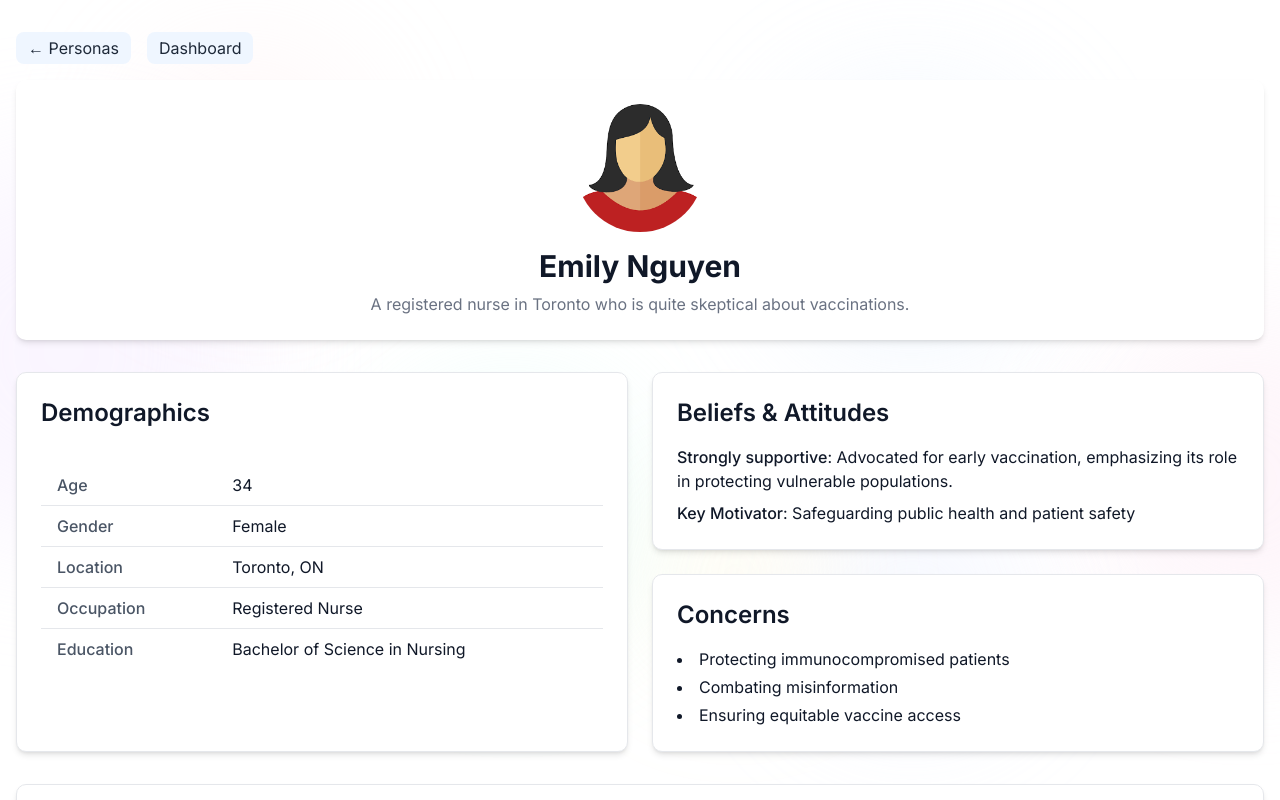
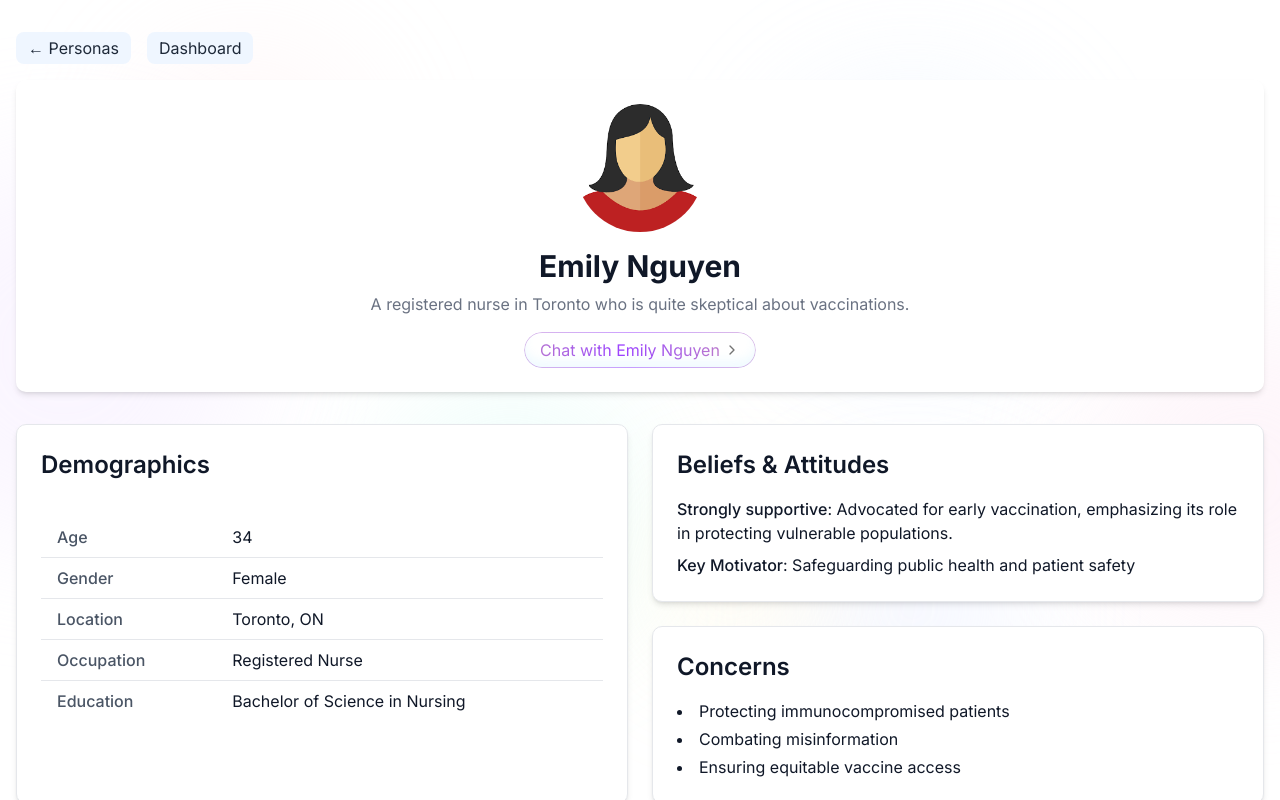
Before and after one commit to EduardKakosyan/atlantic-ai-conference-hackathon, a Next.js app in the folder dashboard/: page /persona/105 in a window 1280 px wide. Shown: the top 800 px of the page. Built offline with nearby package versions, Linux system fonts and the light colour scheme.

Commit message:
feat: made chat dynamic

```diff
--- /dev/null
+++ b/dashboard/src/app/chat/[id]/page.tsx
@@ -0,0 +1,17 @@
+import Chat from "@/components/chat";
+import personasData from "../../../../data/personas.json"
+
+export default async function Home({
+    params,
+  }: {
+    params: Promise<{ id: string }>
+  }){
+    const { id } = await params
+    const personaId = parseInt(id, 10)
+  const persona = personasData.find(p => p.persona_id === personaId)
+  return (
+    <div className="relative flex h-[calc(100vh_-_theme(spacing.16))] overflow-hidden pb-10 flex-col">
+      <Chat id={id}/>
+    </div>
+  );
+}
--- a/dashboard/src/app/chat/page.tsx
+++ /dev/null
@@ -1,9 +0,0 @@
-import Chat from "@/components/chat";
-
-export default function Home() {
-  return (
-    <div className="relative flex h-[calc(100vh_-_theme(spacing.16))] overflow-hidden pb-10 flex-col">
-      <Chat />
-    </div>
-  );
-}
--- a/dashboard/src/app/persona/[id]/page.tsx
+++ b/dashboard/src/app/persona/[id]/page.tsx
@@ -5,6 +5,7 @@ import personasData from "../../../../data/personas.json"
 import femaleImage from "../../../../public/female avatar.png"
 import maleImage from "../../../../public/male avatar.png"
 import { AIComparisionButton } from "@/components/ai-comparision-button"
+import Chat from "@/components/chat"
 
 export default async function Page({
   params,
@@ -15,7 +16,6 @@ export default async function Page({
   const personaId = parseInt(id, 10)
   const persona = personasData.find(p => p.persona_id === personaId)
 
-  const isDavid = persona?.name.includes("David")
 
   if (!persona) {
     return (
@@ -66,13 +66,12 @@ export default async function Page({
         <p className="mt-2 text-gray-500 text-center max-w-prose">
           {persona.description}
         </p>
-        {isDavid && (
+
           <div className="mt-4">
-            <Link href="/chat">
-              <AIComparisionButton title="Chat with David" />
+            <Link href={`/chat/${persona.persona_id}`}>
+              <AIComparisionButton title={`Chat with ${persona.name}`}/>
             </Link>
           </div>
-        )}
       </div>
 
       {/* SIDE-BY-SIDE CARDS */}
```
